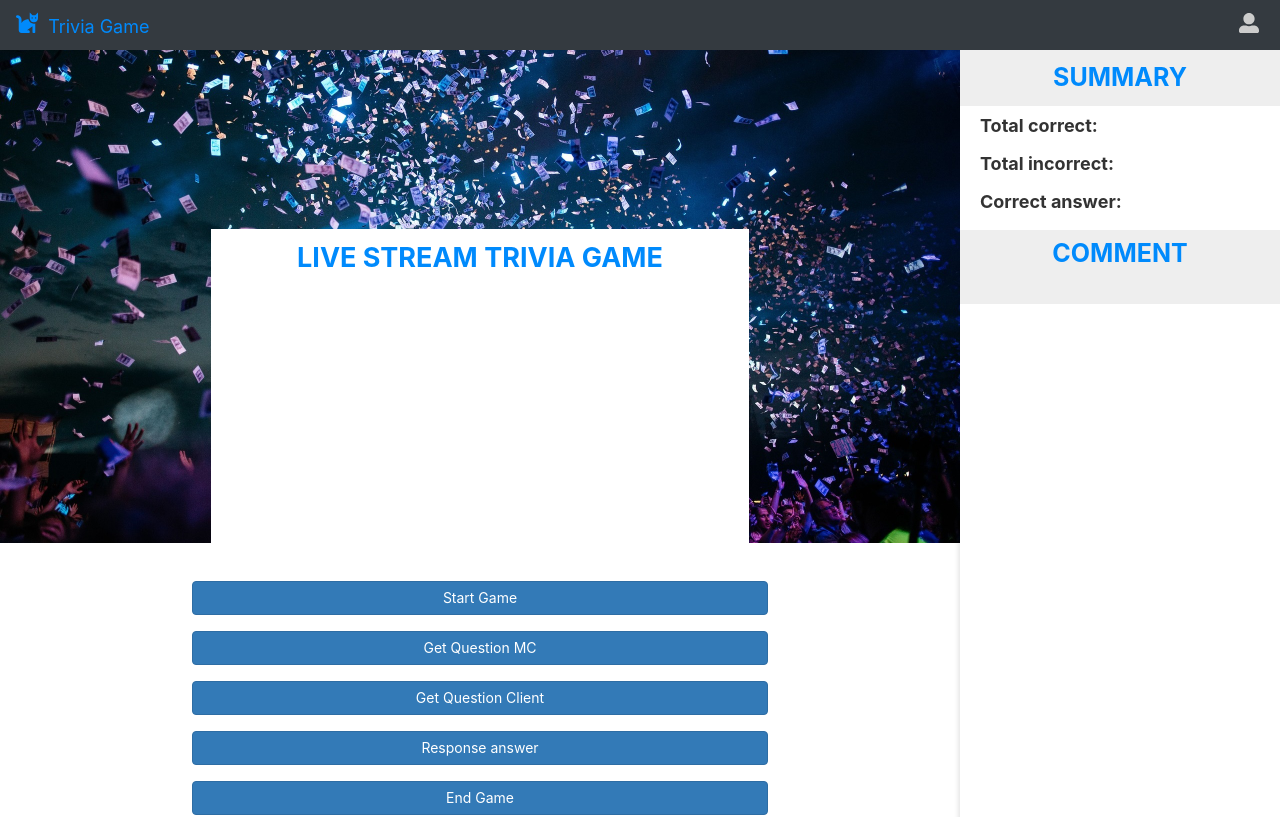
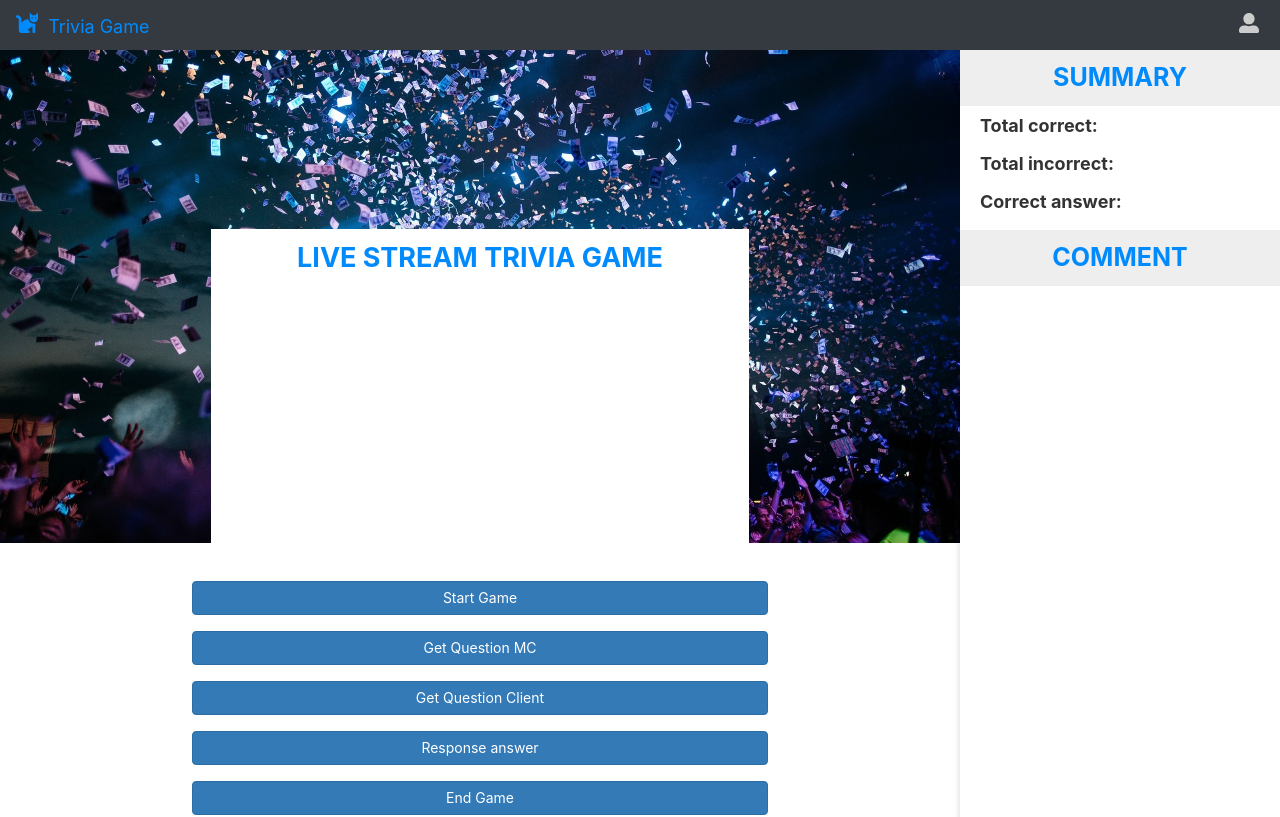
Before and after one commit to xuantan97/mc-web, a React (Create React App) app: page / in a window 1280 px wide. Shown: the top 817 px of the page. Built offline with nearby package versions, Linux system fonts and the light colour scheme; no server answers.

Commit message:
update comment and summary title

```diff
--- a/src/index.css
+++ b/src/index.css
@@ -198,20 +198,18 @@ button {
   font-weight: 700;
 }
 
-.chat-title {
+/* .chat-title {
   background: #eee;
   font-size: 25px;
   text-align: center;
   color: #008afc;
   padding: 0.6rem;
-  /* height: 20%; */
   height: calc((100vh - 50px - 180px)*0.13);
   user-select: none;
   font-weight: 650;
-  /* width: 25%; */
-}
+} */
 
-.summary-title {
+.summary-title, .chat-title {
   background: #eee;
   font-size: 25px;
   text-align: center;
```
